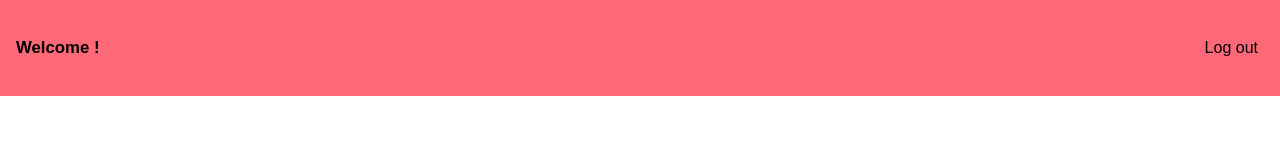
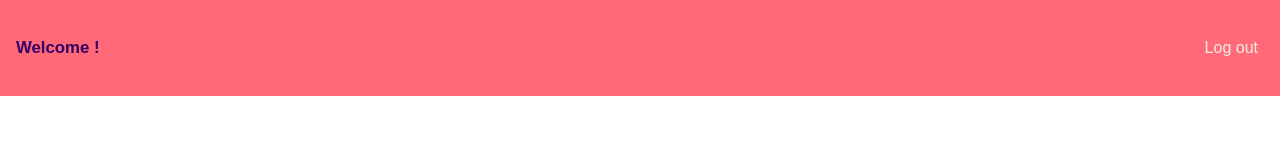
Before and after one commit to benjaminkent/sweet-auth-app, a React (Create React App) app: page /home in a window 1280 px wide. Shown: the top 160 px of the page. Built offline with nearby package versions, Linux system fonts and the light colour scheme; a web font is replaced by a local one.

Commit message:
changed header colors

```diff
--- a/src/header.scss
+++ b/src/header.scss
@@ -6,6 +6,7 @@ header {
   justify-content: space-between;
   font-family: $capriola;
   font-size: 0.7rem;
+  color: $deep-violet;
 }
 
 .logout {
@@ -13,4 +14,5 @@ header {
   font-family: $capriola;
   background-color: $salmon;
   border: none;
+  color: $snow;
 }
```
